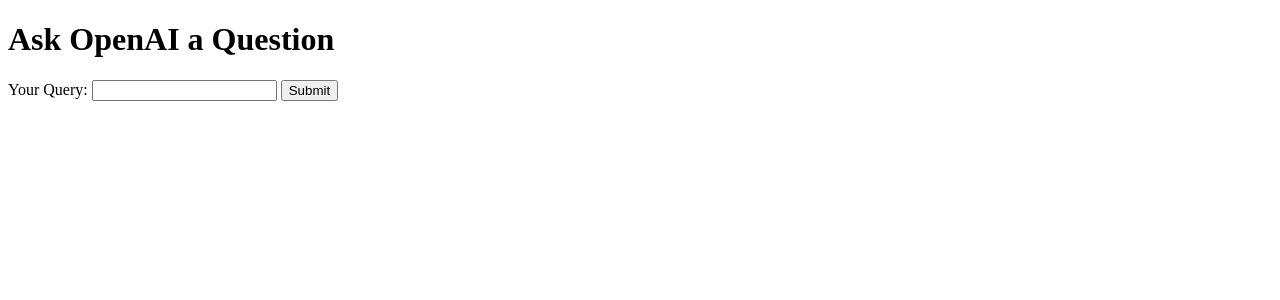
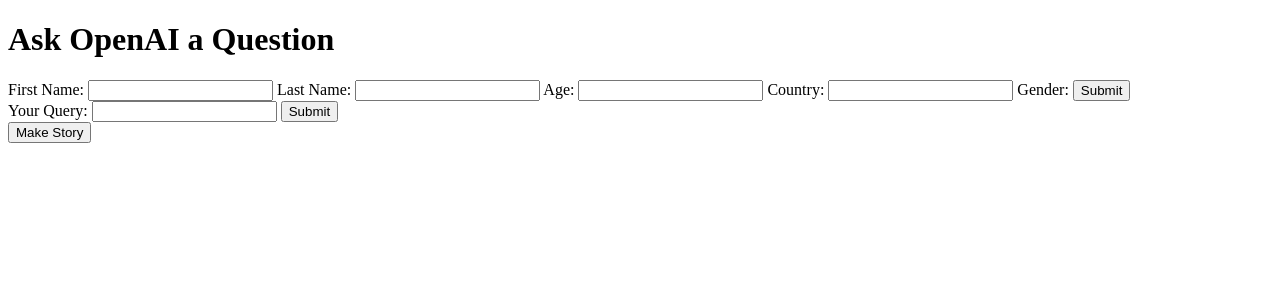
Before and after one commit to JoeJFixter/AspireAI, a Flask app: page / in a window 1280 px wide. Shown: the top 300 px of the page. Run offline with Flask 3, Linux system fonts and the light colour scheme.

Commit message:
finished first chatbot. starting story

```diff
--- a/app.py
+++ b/app.py
@@ -1,14 +1,112 @@
 from flask import Flask, render_template
-from api.openai_api import openai_blueprint
+# from api.openai_api import openai_blueprint
 
 app = Flask(__name__)
 
-# Register the OpenAI API blueprint
-app.register_blueprint(openai_blueprint)
+# # Register the OpenAI API blueprint
+# app.register_blueprint(openai_blueprint)
+
+
+import os
+from swarm import Swarm, Agent
+from flask import Blueprint, request, jsonify
+from dotenv import load_dotenv
+
+# Load environment variables from .env file if you're using one
+load_dotenv()
+
+
+client = Swarm()
+
+def chatbot_instructions(context_variables):
+   previous_conversation = context_variables["previous_conversation"]
+   prompt = f"You have been having a conversation with a user. You are an agent whose job it is to understand the long-term goals of the user. You are to collect information and ask follow up questions to get a good understanding of the user's goals. This is what you have said so far: {previous_conversation}"
+   return prompt
+
+chatbot_agent = Agent(
+    name="Chatbot Agent",
+    instructions=chatbot_instructions
+)
+
+def story_instructions(context_variables):
+   previous_conversation = context_variables["previous_conversation"]
+   prompt = f"You have had a converstion with the user discussing their goals and asperations your job is to now create a story of how they could achieve said goals and what their life would look like. This is the conversation you have had: {previous_conversation}"
+   return prompt
+
+
+story_agent = Agent(
+    name="Story Agent",
+    instructions=story_instructions
+)
+
+previous_conversation = []
+
+
+def previous_conversation_to_string():
+    return "\n".join(previous_conversation)
 
 @app.route('/')
 def index():
     return render_template('index.html')
 
+
+# Define a route that will call the OpenAI API
+@app.route('/api/chatbot_agent_api', methods=['POST'])
+def call_chatbot_agent_api():
+    # Get the user's input from the request data
+    user_input = request.json.get('input', '')
+    previous_conversation.append("User:" + user_input)
+
+
+    # Make a call to the OpenAI API
+    try:
+        response = client.run(
+            agent=chatbot_agent,
+            messages=[{"role": "user", "content": user_input}],
+            context_variables={"previous_conversation": previous_conversation_to_string()}
+        )
+
+        print(previous_conversation_to_string())
+
+        result_text = response.messages[-1]["content"]
+        previous_conversation.append("You: " + result_text)
+
+        return jsonify({"status": "success", "response": result_text})
+    except Exception as e:
+        print(e)
+        return jsonify({"status": "error", "message": str(e)})
+
+
+
+# Define a route that will call the OpenAI API
+@app.route('/api/story_agent_api', methods=['POST'])
+def call_story_agent_api():
+    # Get the user's input from the request data
+    user_input = request.json.get('input', '')
+    previous_conversation.append("User:" + user_input)
+
+
+    # Make a call to the OpenAI API
+    try:
+        response = client.run(
+            agent=chatbot_agent,
+            messages=[{"role": "user", "content": "Make me a story"}],
+            context_variables={"previous_conversation": previous_conversation_to_string()}
+        )
+
+
+        result_text = response.messages[-1]["content"]
+
+        return jsonify({"status": "success", "response": result_text})
+    except Exception as e:
+        print(e)
+        return jsonify({"status": "error", "message": str(e)})
+
+
+
+
+
+
+
 if __name__ == '__main__':
     app.run(debug=True)
--- a/static/app.js
+++ b/static/app.js
@@ -1,11 +1,32 @@
 // Function to call the OpenAI API via your Flask backend
 function getOpenAIResponse(userInput) {
-    fetch('http://127.0.0.1:5000/api/openai_api', {
+    fetch('http://127.0.0.1:5000/api/chatbot_agent_api', {
         method: 'POST',
         headers: {
             'Content-Type': 'application/json'
         },
         body: JSON.stringify({ input: userInput })
+    })
+    .then(response => response.json())
+    .then(data => {
+        if (data.status === 'success') {
+            console.log('OpenAI response:', data.response);
+        } else {
+            console.error('Error from OpenAI API:', data.message);
+        }
+    })
+    .catch(error => console.error('Error calling backend:', error));
+}
+
+
+// Function to call the OpenAI API via your Flask backend
+function getStory() {
+    fetch('http://127.0.0.1:5000/api/story_agent_api', {
+        method: 'POST',
+        headers: {
+            'Content-Type': 'application/json'
+        },
+        body: JSON.stringify({})
     })
     .then(response => response.json())
     .then(data => {
@@ -32,4 +53,13 @@ document.addEventListener('DOMContentLoaded', function() {
         // Call the function to send the request
         getOpenAIResponse(userInput);
     });
+
+
+    document.getElementById('storyForm').addEventListener('submit', function(event) {
+        console.log("submit pressed");
+        event.preventDefault(); // Prevent the default form submission behavior
+
+        // Call the function to send the request
+        getStory();
+    });
 });
--- a/templates/index.html
+++ b/templates/index.html
@@ -9,11 +9,29 @@
 <body>
     <h1>Ask OpenAI a Question</h1>
 
+    <form id = "BasicInfo">
+        <label  for="First_Name">First Name:</label>
+        <input type="text" id="Firs_Name" name="First_Name" required>
+        <label  for="Last_Name">Last Name:</label>
+        <input type="text" id="Last_Name" name="Last_Name" required>
+        <label for="age">Age:</label>
+        <input type="number" id="age" name="age" required>
+        <label country="country">Country:</label>
+        <input type="text" id="country" name="country" required>
+        <label for="city">Gender:</label>
+        <button type="submit">Submit</button>
+    </form>
+
     <!-- Form to take user input -->
     <form id="queryForm">
         <label for="userInput">Your Query:</label>
         <input type="text" id="userInput" name="userInput" required>
         <button type="submit">Submit</button>
+    </form>
+
+    <!-- Form to take user input -->
+    <form id="storyForm">
+        <button type="submit">Make Story</button>
     </form>
 
     <!-- Display the response from OpenAI -->
```
Also changed, not shown: api/openai_api.py (+47 -33 lines).
